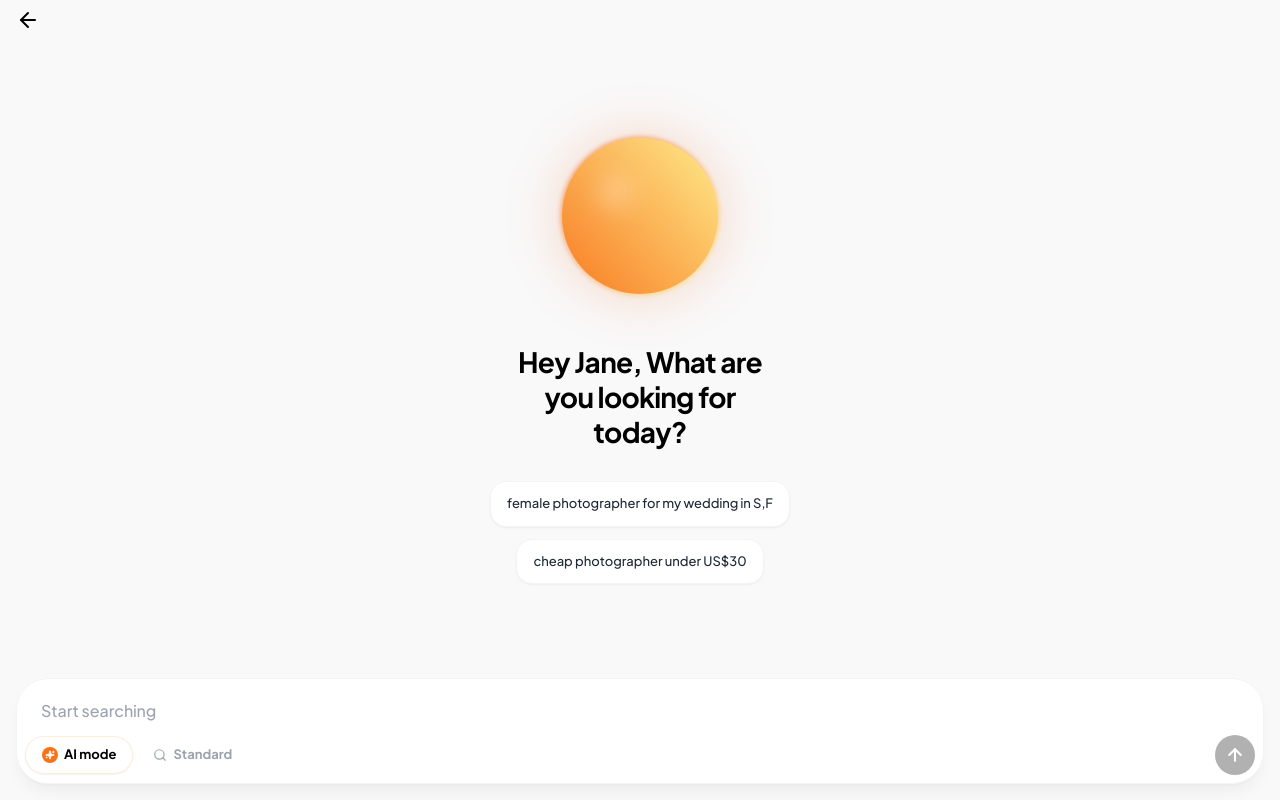
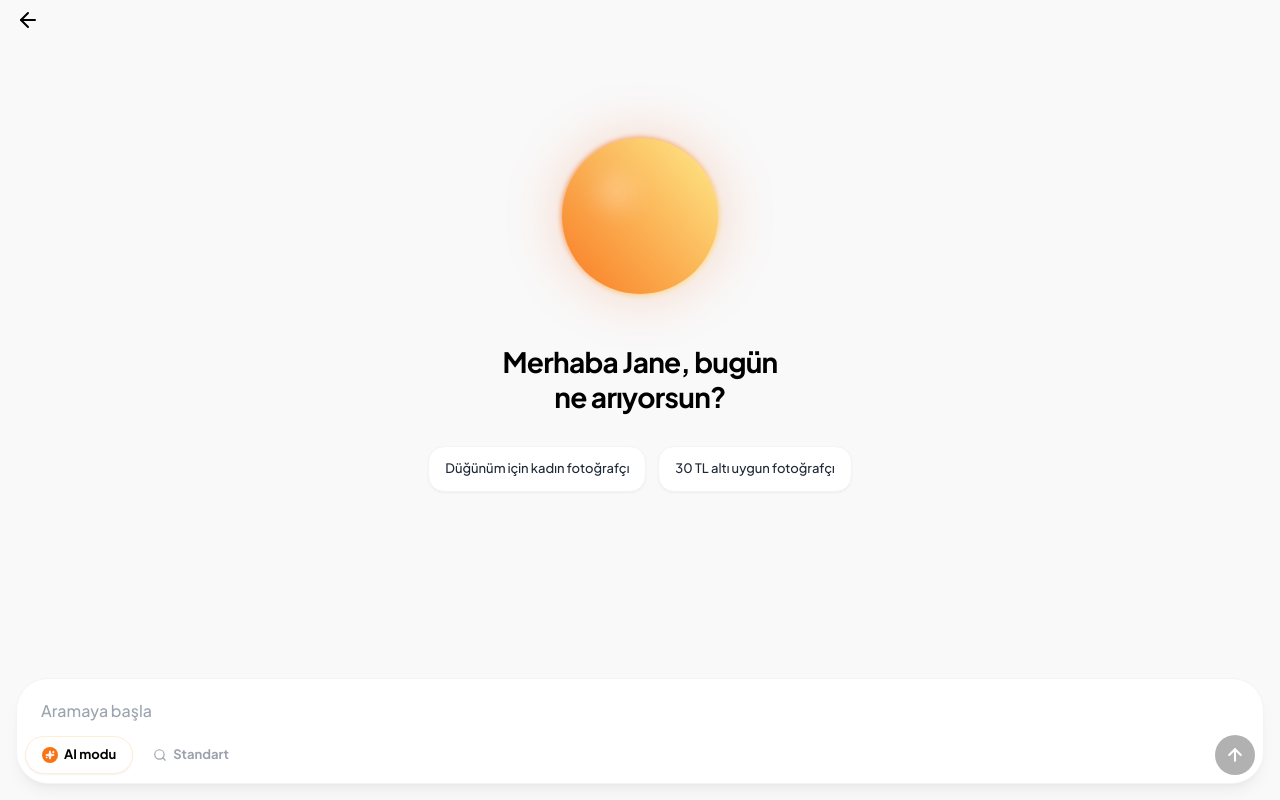
Before and after one commit to mikailsaban06/gebzem1, a React (Vite) app: page / in a window 1280 px wide. Both pictures are taken after a click on the button "AI Chat". Built offline with nearby package versions, Linux system fonts and the light colour scheme.

Commit message:
feat: Translate chat interface to Turkish
Update welcome message and suggested prompts to Turkish to improve localization for Turkish users.

```diff
--- a/components/ChatView.tsx
+++ b/components/ChatView.tsx
@@ -73,16 +73,16 @@ const ChatView: React.FC<ChatViewProps> = ({ onClose }) => {
             </div>
 
             <h1 className="text-[28px] font-bold leading-tight tracking-tight text-black max-w-[280px] mb-8">
-              Hey Jane, What are you looking for today?
+              Merhaba Jane, bugün ne arıyorsun?
             </h1>
 
             {/* Suggested Chips */}
             <div className="flex flex-wrap justify-center gap-3 w-full max-w-md">
-              <button onClick={() => setInput("female photographer for my wedding in S,F")} className="px-4 py-3 bg-white border border-gray-100 rounded-2xl text-[13px] font-medium text-gray-800 shadow-sm active:bg-gray-50 transition-colors">
-                female photographer for my wedding in S,F
+              <button onClick={() => setInput("Düğünüm için kadın fotoğrafçı")} className="px-4 py-3 bg-white border border-gray-100 rounded-2xl text-[13px] font-medium text-gray-800 shadow-sm active:bg-gray-50 transition-colors">
+                Düğünüm için kadın fotoğrafçı
               </button>
-              <button onClick={() => setInput("cheap photographer under US$30")} className="px-4 py-3 bg-white border border-gray-100 rounded-2xl text-[13px] font-medium text-gray-800 shadow-sm active:bg-gray-50 transition-colors">
-                cheap photographer under US$30
+              <button onClick={() => setInput("30 TL altı uygun fotoğrafçı")} className="px-4 py-3 bg-white border border-gray-100 rounded-2xl text-[13px] font-medium text-gray-800 shadow-sm active:bg-gray-50 transition-colors">
+                30 TL altı uygun fotoğrafçı
               </button>
             </div>
           </div>
@@ -122,7 +122,7 @@ const ChatView: React.FC<ChatViewProps> = ({ onClose }) => {
               value={input}
               onChange={(e) => setInput(e.target.value)}
               onKeyDown={(e) => e.key === 'Enter' && handleSend()}
-              placeholder="Start searching"
+              placeholder="Aramaya başla"
               className="w-full bg-transparent outline-none text-[16px] text-black placeholder-gray-400 font-medium py-1"
             />
           </div>
@@ -140,7 +140,7 @@ const ChatView: React.FC<ChatViewProps> = ({ onClose }) => {
                 <div className="w-4 h-4 flex items-center justify-center bg-orange-500 rounded-full">
                   <Sparkles size={10} className="text-white fill-white" />
                 </div>
-                <span className="text-[13px] font-bold">AI mode</span>
+                <span className="text-[13px] font-bold">AI modu</span>
               </button>
 
               <button
@@ -152,7 +152,7 @@ const ChatView: React.FC<ChatViewProps> = ({ onClose }) => {
                 }`}
               >
                 <Search size={14} />
-                <span className="text-[13px] font-bold">Standard</span>
+                <span className="text-[13px] font-bold">Standart</span>
               </button>
             </div>
 
```
